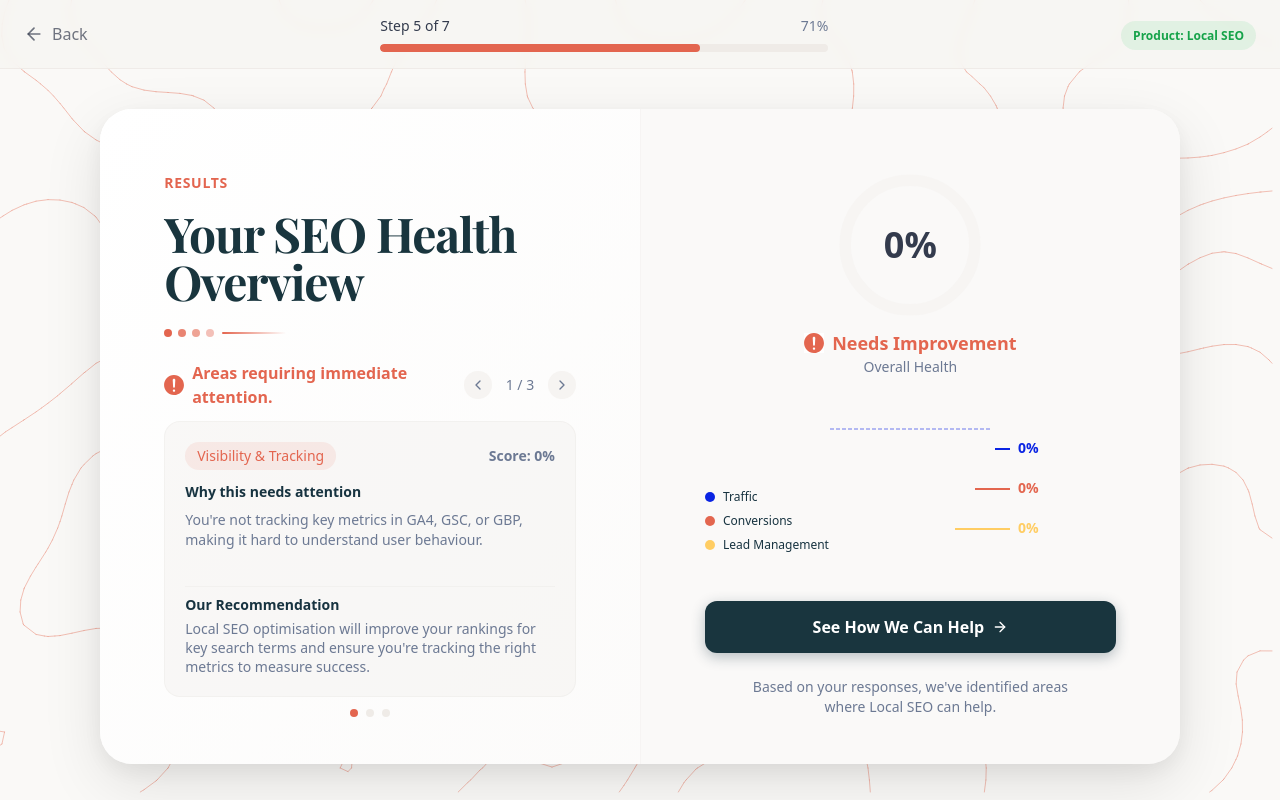
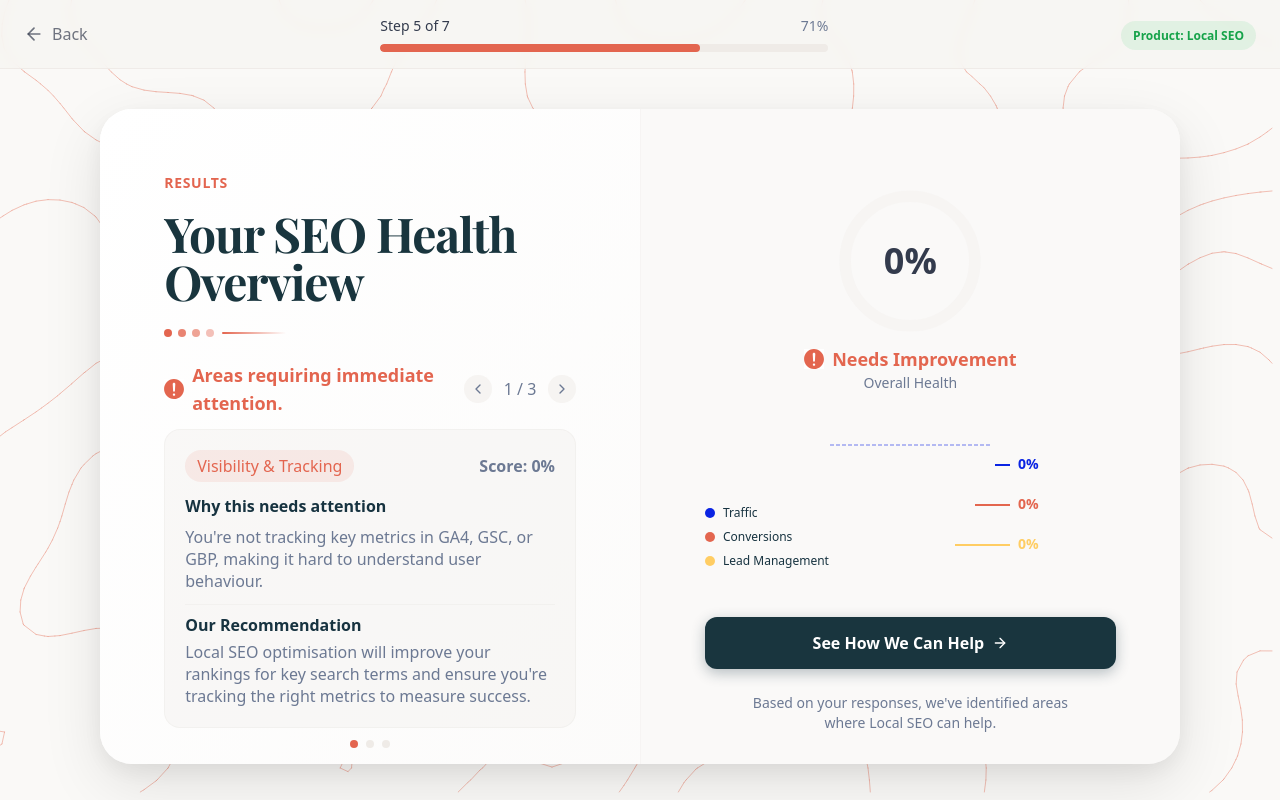
Before and after one commit to productteamautomations/pathfinder-ap, a React (Vite) app: page /funnel-health/localseo in a window 1280 px wide. Built offline with nearby package versions, Linux system fonts and the light colour scheme; the HTML template or start-up script is replaced by a standard one.

Commit message:
Code edited in Lovable Code Editor
Edited UI in Lovable

```diff
--- a/src/components/ImprovementCarousel.tsx
+++ b/src/components/ImprovementCarousel.tsx
@@ -35,7 +35,7 @@ export function ImprovementCarousel({ areas }: ImprovementCarouselProps) {
       <div className="flex items-center justify-between mb-3 flex-shrink-0">
         <div className="flex items-center gap-2">
           <img src={AttentionIcon} alt="" className="w-5 h-5" />
-          <h3 className="text-base font-semibold text-accent-orange">Areas requiring immediate attention.</h3>
+          <h3 className="text-lg font-semibold text-accent-orange">Areas requiring immediate attention.</h3>
         </div>
         {areas.length > 1 && (
           <div className="flex items-center gap-2">
@@ -46,7 +46,7 @@ export function ImprovementCarousel({ areas }: ImprovementCarouselProps) {
             >
               <ChevronLeft className="w-4 h-4 text-muted-foreground" />
             </button>
-            <span className="text-sm text-muted-foreground font-medium min-w-[40px] text-center">
+            <span className="text-base text-muted-foreground font-medium min-w-[40px] text-center">
               {currentIndex + 1} / {areas.length}
             </span>
             <button
@@ -72,20 +72,18 @@ export function ImprovementCarousel({ areas }: ImprovementCarouselProps) {
             className="bg-muted/30 rounded-2xl p-5 border border-border/30 h-full flex flex-col"
           >
             <div className="flex items-center justify-between mb-3 flex-shrink-0">
-              <span className="px-3 py-1 bg-primary/10 text-primary text-sm font-medium rounded-full">
+              <span className="px-3 py-1 bg-primary/10 text-primary text-base font-medium rounded-full">
                 {currentArea.title}
               </span>
-              <span className="text-sm font-semibold text-muted-foreground">
-                Score: {currentArea.score}%
-              </span>
+              <span className="text-base font-semibold text-muted-foreground">Score: {currentArea.score}%</span>
             </div>
 
             <div className="flex flex-col flex-1 min-h-0 gap-3">
               <div className="flex-1">
-                <h4 className="text-sm font-semibold text-[#173340] mb-2">Why this needs attention</h4>
+                <h4 className="text-base font-semibold text-[#173340] mb-2">Why this needs attention</h4>
                 <ul className="space-y-1">
                   {currentArea.explanations.map((point, idx) => (
-                    <li key={idx} className="text-sm text-muted-foreground leading-snug">
+                    <li key={idx} className="text-base text-muted-foreground leading-snug">
                       {point}
                     </li>
                   ))}
@@ -93,10 +91,8 @@ export function ImprovementCarousel({ areas }: ImprovementCarouselProps) {
               </div>
 
               <div className="pt-2 border-t border-border/30 flex-shrink-0">
-                <h4 className="text-sm font-semibold text-[#173340] mb-1">Our Recommendation</h4>
-                <p className="text-sm text-muted-foreground leading-snug">
-                  {currentArea.recommendation}
-                </p>
+                <h4 className="text-base font-semibold text-[#173340] mb-1">Our Recommendation</h4>
+                <p className="text-base text-muted-foreground leading-snug">{currentArea.recommendation}</p>
               </div>
             </div>
           </motion.div>
@@ -110,9 +106,7 @@ export function ImprovementCarousel({ areas }: ImprovementCarouselProps) {
             <button
               key={index}
               onClick={() => setCurrentIndex(index)}
-              className={`w-2 h-2 rounded-full transition-colors ${
-                index === currentIndex ? "bg-primary" : "bg-muted"
-              }`}
+              className={`w-2 h-2 rounded-full transition-colors ${index === currentIndex ? "bg-primary" : "bg-muted"}`}
               aria-label={`Go to slide ${index + 1}`}
             />
           ))}
```
